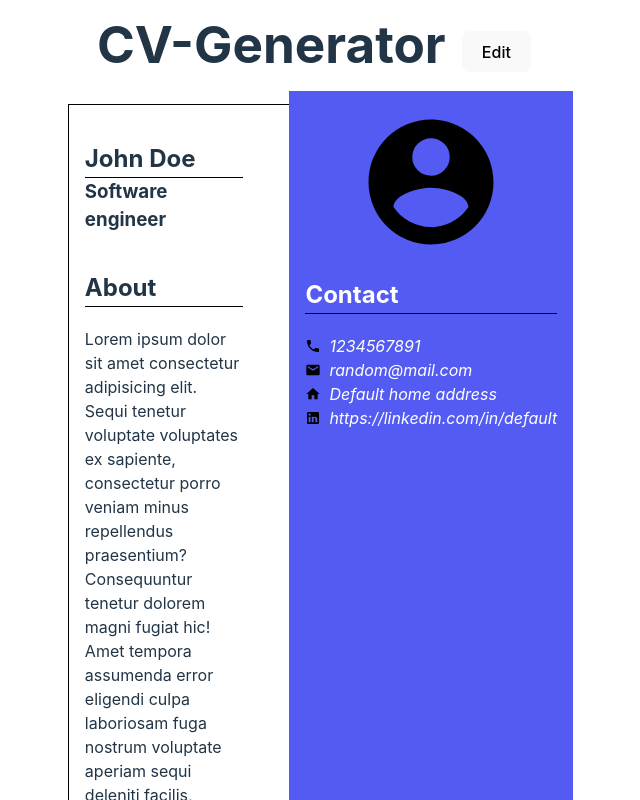
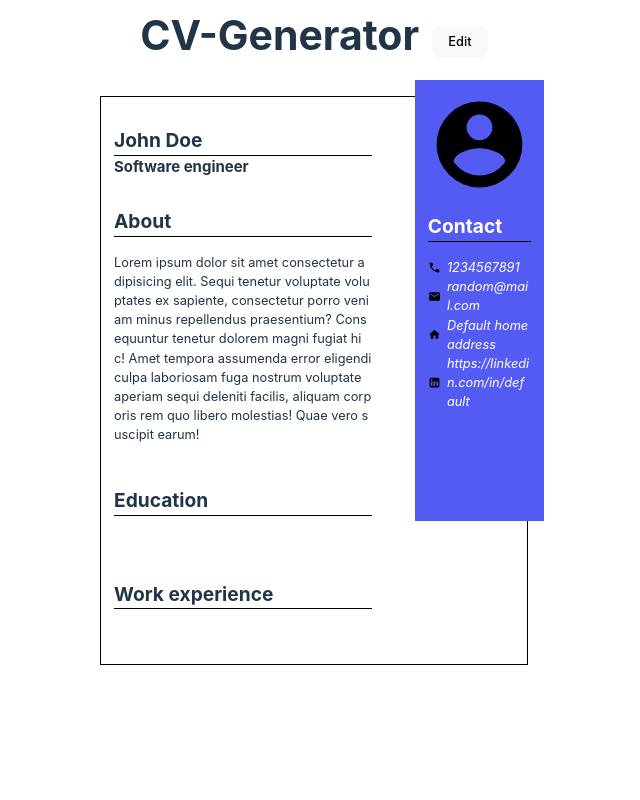
Before and after one commit to R3ndrex/CV-Generator, a React (Vite) app: page / in a window 1280 px wide. Shown: the top 800 px of the page, without its empty margins (326-966 px from the left). Built offline with nearby package versions, Linux system fonts and the light colour scheme.

Commit message:
Make elements display properly on devices

```diff
--- a/src/App.css
+++ b/src/App.css
@@ -1,11 +1,9 @@
 #root {
-    margin: 0 auto;
     display: grid;
     align-items: start;
     gap: 1rem 10%;
-    grid-template-columns: 2fr 3fr 1fr;
-    grid-template-rows: min-content 1fr;
-    grid-auto-rows: min-content;
+    grid-template-columns: 2fr 3fr 2fr;
+    grid-template-rows: min-content min-content;
 }
 
 .disabled {
@@ -22,6 +20,7 @@ header {
     text-align: center;
 }
 .main-aside {
+    width: 400px;
     grid-row: 2/-1;
     > :last-child {
         margin-bottom: 2rem;
@@ -36,17 +35,16 @@ main {
     margin-bottom: 0;
 }
 main {
+    width: 700px;
     display: grid;
     grid-template-columns: 2fr 1fr;
     grid-template-rows: repeat(4, min-content);
     gap: 1rem;
     > * {
-        overflow-wrap: break-word;
+        word-break: break-all;
     }
 }
 .centered-main {
-    margin-left: calc(100% / 3.25);
-    margin-right: calc(100% / 3.25);
     grid-column: 1/-1;
 }
 .pictogram {
@@ -67,8 +65,8 @@ main {
     background-color: #535bf2;
 }
 .user-photo {
-    width: 150px;
-    height: 150px;
+    max-width: 150px;
+    max-height: 150px;
     border-radius: 50%;
     object-fit: cover;
     align-self: center;
@@ -89,3 +87,22 @@ main {
         font-style: normal;
     }
 }
+
+@media (width <= 1300px) {
+    :root {
+        font-size: 0.8rem;
+    }
+    #root {
+        justify-content: center;
+        justify-items: center;
+        gap: 2rem;
+        grid-template-columns: minmax(100px, 1fr);
+    }
+    main {
+        width: min(90%, 400px);
+    }
+
+    .main-aside {
+        width: min(90%, 400px);
+    }
+}
```
